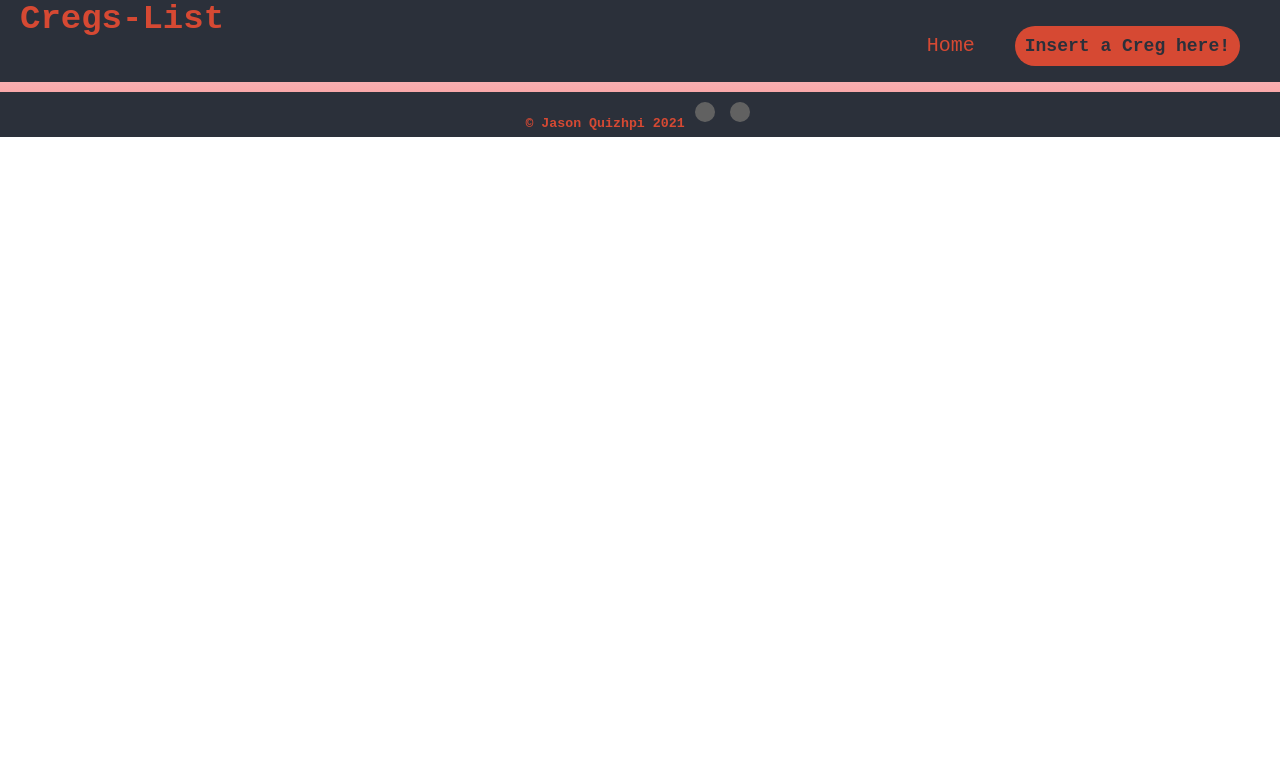
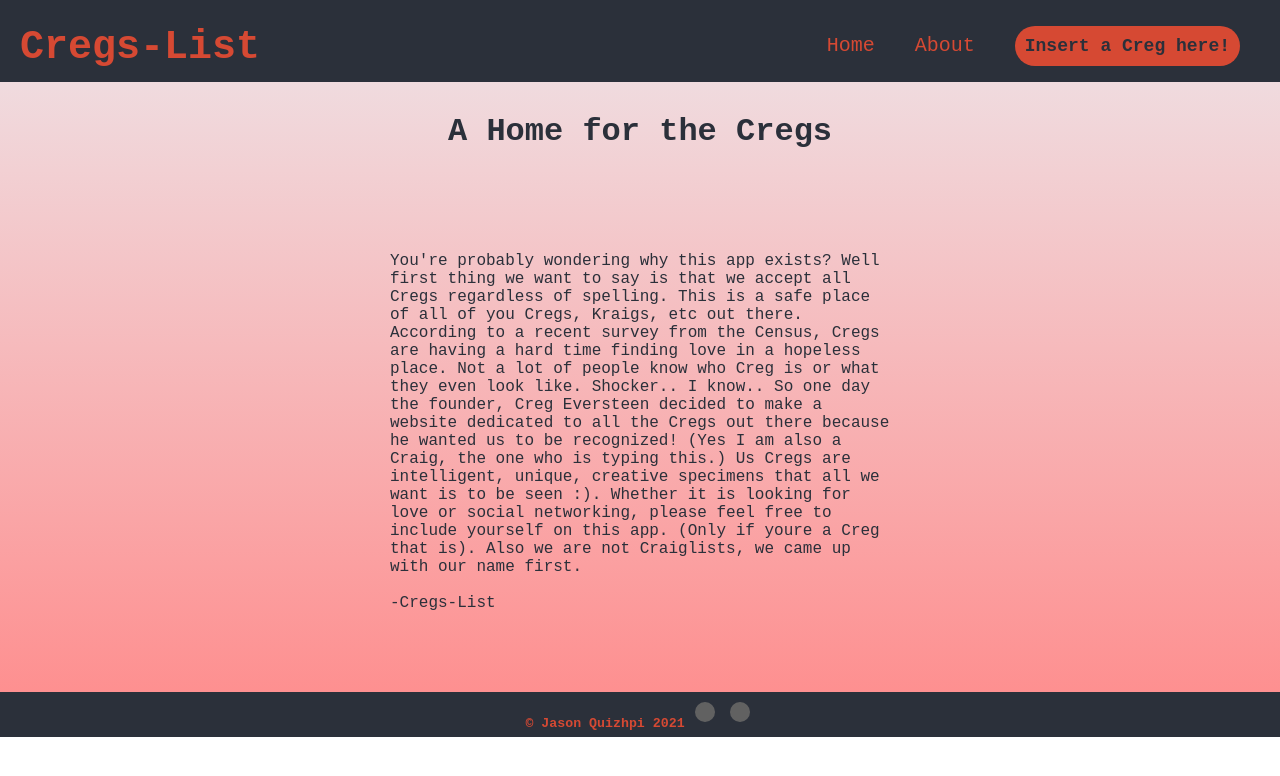
Before and after one commit to jquizhpi96/Cregs-List, a React (Create React App) app: page /about in a window 1280 px wide. Shown: the top 776 px of the page. Built offline with nearby package versions, Linux system fonts and the light colour scheme; no server answers; grey boxes are pictures that could not be loaded; the HTML template or start-up script is replaced by a standard one.

Commit message:
added about component

```diff
--- /dev/null
+++ b/src/About.css
@@ -0,0 +1,11 @@
+.about {
+  display: flex;
+  flex-wrap: wrap;
+  justify-content: center;
+  /* align-content: center; */
+  display: flex;
+  margin: auto;
+  width: 500px;
+  height: 600px;
+  color: #2b303a;
+}
--- a/src/App.js
+++ b/src/App.js
@@ -5,13 +5,15 @@ import Form from "./components/Form";
 import Nav from "./components/Nav";
 import Bio from "./components/Bio";
 import Footer from "./components/Footer"
-
+import About from "./components/About"
 import "./bio.css"
 import "./Footer.css"
 import "./Form.css"
 import './nav.css';
 import "./home.css";
+import "./About.css";
 import "./App.css";
+
 
 function App() {
   const [creg, setCreg] = useState([]);
@@ -19,8 +21,9 @@ function App() {
 
   return (
     <div className="App">
+
       <Nav creg={creg} />
-
+      <Route path="/about" component={About} />
       <Route path="/new">
         <Form creg={creg} setToggleFetch={setToggleFetch} />
       </Route>
--- /dev/null
+++ b/src/components/About.jsx
@@ -0,0 +1,24 @@
+import { Link, Route } from 'react-router-dom'
+
+function About() {
+
+  return (
+    <div className="about">
+      <Route path="/about">
+        <h1>A Home for the Cregs</h1>
+      <p >
+          You're probably wondering why this app exists? Well first thing we want to say is that we accept all Cregs regardless of spelling. This is a safe place of all of you Cregs, Kraigs, etc out there. According to a recent survey from the Census, Cregs are having a hard time finding love in a hopeless place. Not a lot of people know who Creg is or what they even look like. Shocker.. I know.. So one day
+          the founder, Creg Eversteen decided to make a website dedicated to all the Cregs out there because he wanted us to be recognized! (Yes I am also a Craig, the one who is typing this.) Us Cregs are intelligent, unique, creative specimens that all we want is to be seen :). Whether it is looking for love or social networking, please feel free to include yourself on this app. (Only if youre a Creg that is).
+
+          Also we are not Craiglists, we came up with our name first.
+           <br />
+           <br/>
+          -Cregs-List
+
+    </p>
+    </Route>
+      </div>
+  )
+}
+
+export default About;
--- a/src/components/Home.jsx
+++ b/src/components/Home.jsx
@@ -29,8 +29,8 @@ function Home(props) {
 
   return (
 
-    <div className="Search">
-    <input
+    <div>
+      <input className="Search"
         type="text"
         placeholder="Search for the Creg..."
         value={name}
--- a/src/components/Nav.jsx
+++ b/src/components/Nav.jsx
@@ -1,24 +1,29 @@
-import { Link } from 'react-router-dom'
-import Search from './Search'
+import { Link, Route } from 'react-router-dom'
+import About from "./About"
+
 
 
 function Nav(props) {
 
   return (
+    <div>
     <nav className="Nav">
+        <h1 className="header">Cregs-List </h1>
 
-      <h2 className="header">Cregs-List</h2>
+     <ul>
+          <Link className="Link" to="/">Home</Link>
+          <Link className="Link" to="/about">About</Link>
 
 
-      <ul>
-      <Link className="Link"  to="/">Home</Link>
 
-
-        <Link className="Linkform" to="/new">
+          <Link className="Linkform" to="/new">
           <button className="buttonform">Insert a Creg here!</button>
         </Link>
-      </ul>
-    </nav>
+        </ul>
+
+      </nav>
+
+      </div>
   )
 }
 
--- a/src/components/Search.jsx
+++ /dev/null
@@ -1,41 +0,0 @@
-import { useState, useEffect, } from "react";
-import { Link } from "react-router-dom";
-
-function Search (props) {
-  const [name, setName] = useState("");
-  const[ allTheCregs, setAllTheCregs] = useState([])
-
-  useEffect(() =>  {
-  const filteredNames = props.creg.filter((creg) =>
-    creg.fields ?.name ?.toLowerCase().includes(name.toLowerCase())
-  );
-  setAllTheCregs(filteredNames)
-
-
-  }, [name])
-
-  return (
-    <div className="search-container">
-
-      <input
-        type="text"
-        placeholder="Search for the Creg..."
-        value={name}
-         onChange={(e) => setName(e.target.value)}
-      />
-
-      {allTheCregs.map((creg) => (
-        <Link key={creg.id} to={`/bio/${creg.id}`}>
-
-          <img className= "image"src={creg.fields.imageURL} />
-          <h3 className= "name"> {creg.fields.name}</h3>
-        </Link>
-
-      ))}
-    </div>
-  );
-
-};
-
-
-export default Search;
--- a/src/home.css
+++ b/src/home.css
@@ -1,3 +1,8 @@
+input {
+  justify-content: center;
+  color: #92dce5;
+}
+
 .image {
   width: 250px;
   padding: 5px;
--- a/src/nav.css
+++ b/src/nav.css
@@ -1,10 +1,19 @@
 .header {
   color: #d64933;
   margin: 0;
-  font-size: 34px;
+  font-size: 40px;
+  padding-top: 25px;
+}
+
+Span {
+  font-size: 24px;
+  font-style: italic;
+  font-weight: lighter;
+  margin-left: -10px;
 }
 .Nav {
   margin-bottom: 10px;
+
   display: inline-block;
   background-color: #2b303a;
   justify-content: space-between;
```
